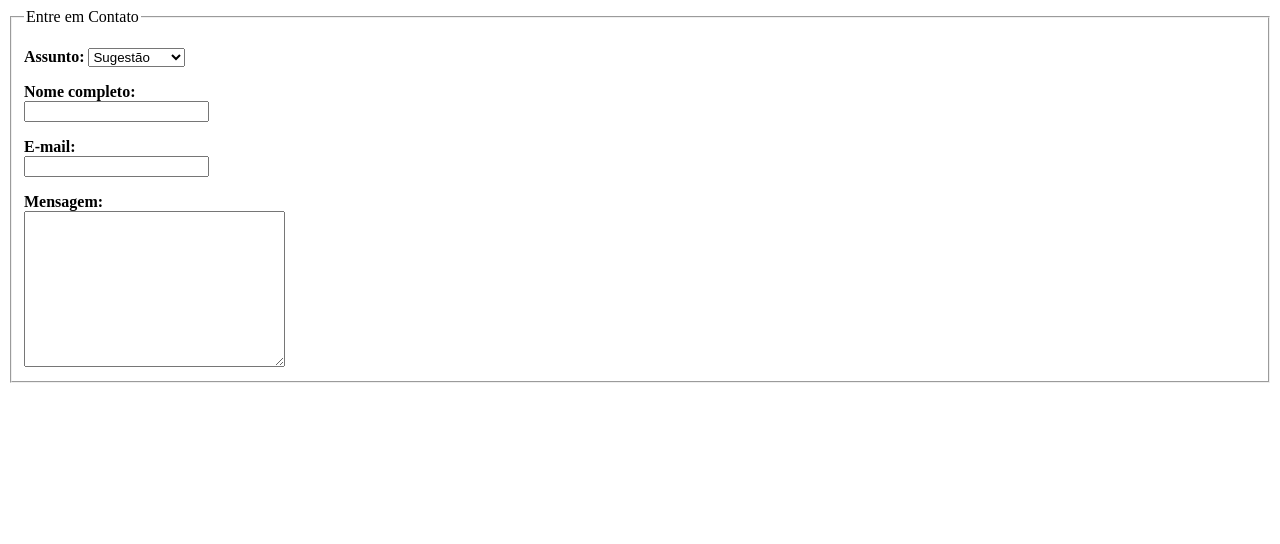
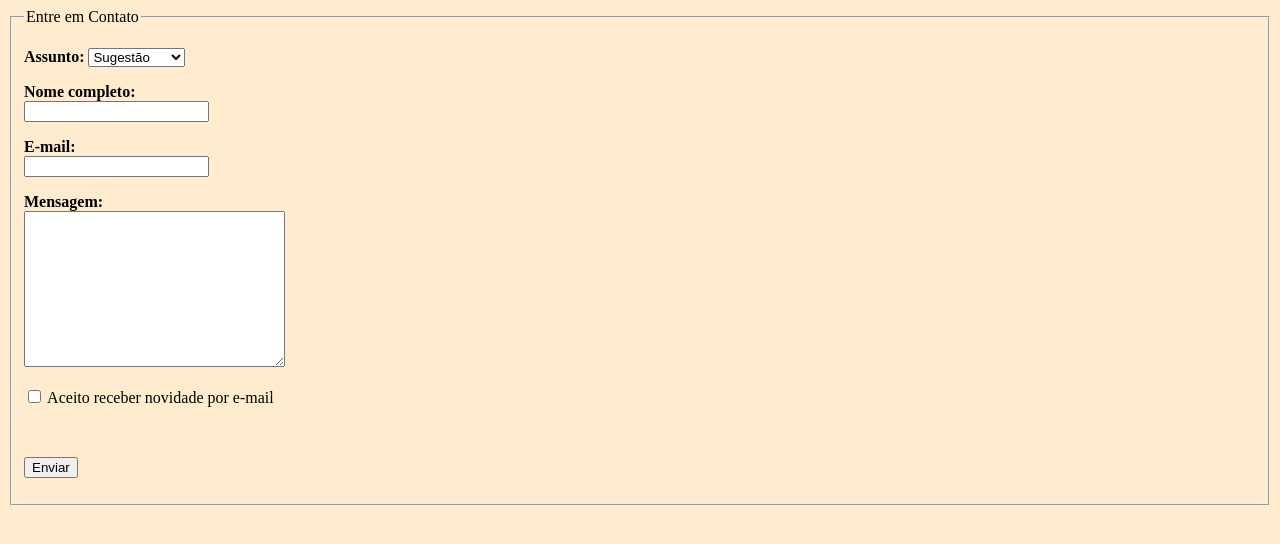
Before and after one commit to joaotchuk/Formulario, a plain HTML site: page formulario.html in a window 1280 px wide. Drawn offline with Linux system fonts and the light colour scheme.

Commit message:
adicionado fundo e finalização

```diff
--- a/formulario.html
+++ b/formulario.html
@@ -4,6 +4,8 @@
     <meta charset="UTF-8">
     <meta name="viewport" content="width=device-width, initial-scale=1.0">
     <title>Contato</title>
+
+    <link rel="stylesheet" href="style.css">
 </head>
 <body>
     <form action="test.php" method="post">
@@ -22,9 +24,9 @@
 
       <b>Mensagem:</b> <br> <textarea name="Mensagem" id="Mensagem" cols="30" rows="10"></textarea>
 
+    <p><input type="checkbox" name="acordo" >  Aceito receber novidade por e-mail </p> <br>
 
-
-
+    <p><input type="submit" value="Enviar" /></p>
         </fieldset>
     </form>
 </body>
--- a/style.css
+++ b/style.css
@@ -0,0 +1,3 @@
+body{
+    background-color: blanchedalmond;
+}
```
Also changed, not shown: fundo.jpeg (added).
